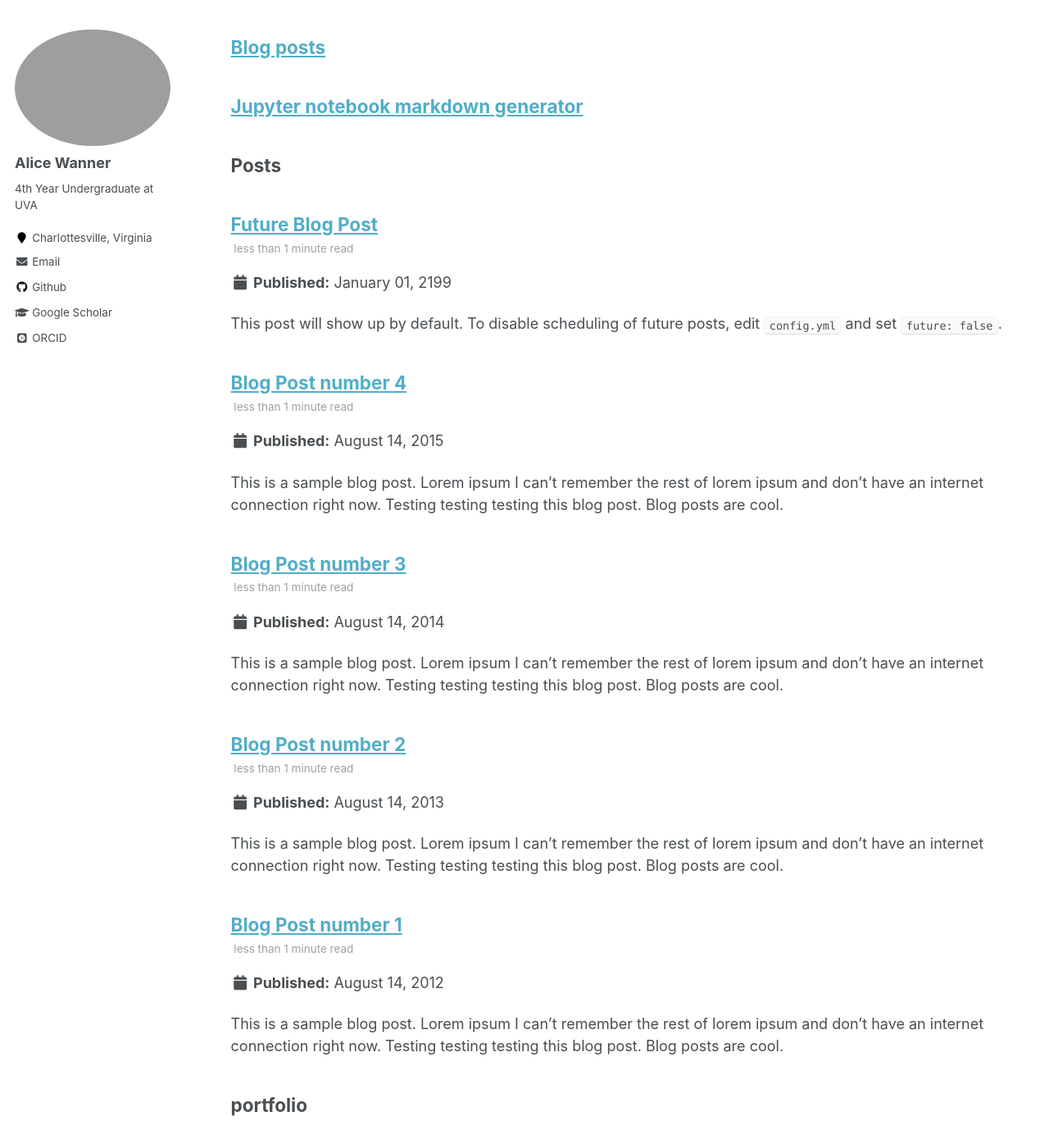
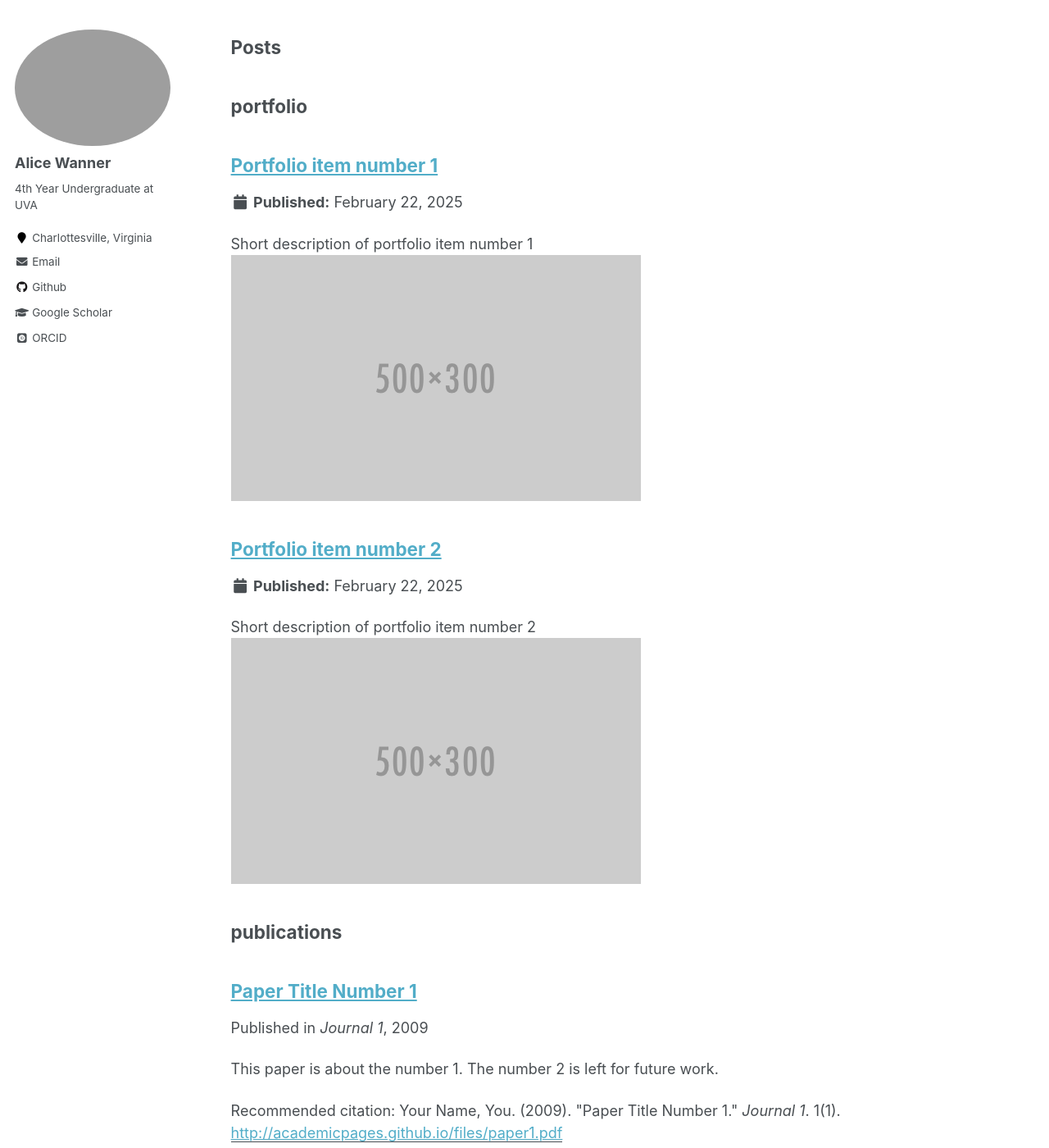
Before and after one commit to alicewanner/alicewanner.github.io, a Jekyll site: the page built from _pages/sitemap.md, in a window 1280 px wide and 1400 px high, scrolled down 1605 px. Shown: the whole window at 82% size. Built offline with Jekyll 4.4.1, drawn with Linux system fonts in a browser that asks for light colours; some web fonts are replaced; some of the changed text lies outside the part shown.

```diff
--- a/_pages/terms.md
+++ /dev/null
@@ -1,39 +0,0 @@
----
-permalink: /terms/
-title: "Terms and Privacy Policy"
-modified: 2016-06-06
----
-
-{% include base_path %}
-{% include toc %}
-
-## Privacy Policy
-
-The privacy of my visitors is extremely important. This Privacy Policy outlines the types of personal information that is received and collected and how it is used.
-
-First and foremost, I will never share your email address or any other personal information to anyone without your direct consent.
-
-### Log Files
-
-Like many other websites, this site uses log files to help learn about when, from where, and how often traffic flows to this site. The information in these log files include:
-
-* Internet Protocol addresses (IP)
-* Types of browser
-* Internet Service Provider (ISP)
-* Date and time stamp
-* Referring and exit pages
-* Number of clicks
-
-All of this information is not linked to anything that is personally identifiable.
-
-### Cookies and Web Beacons
-
-When you visit this site "convenience" cookies are stored on your computer when you submit a comment to help you log in faster to [Disqus](http://disqus.com) the next time you leave a comment.
-
-Third-party advertisers may also place and read cookies on your browser and/or use web beacons to collect information. This site has no access or control over these cookies. You should review the respective privacy policies on any and all third-party ad servers for more information regarding their practices and how to opt-out.
-
-If you wish to disable cookies, you may do so through your web browser options. Instructions for doing so can be found on the specific web browsers' websites.
-
-#### Google Analytics
-
-Google Analytics is a web analytics tool I use to help understand how visitors engage with this website. It reports website trends using cookies and web beacons without identifying individual visitors. You can read [Google Analytics Privacy Policy](http://www.google.com/analytics/learn/privacy.html).
--- a/_posts/2012-08-14-blog-post-1.md
+++ /dev/null
@@ -1,20 +0,0 @@
----
-title: 'Blog Post number 1'
-date: 2012-08-14
-permalink: /posts/2012/08/blog-post-1/
-tags:
-  - cool posts
-  - category1
-  - category2
----
-
-This is a sample blog post. Lorem ipsum I can't remember the rest of lorem ipsum and don't have an internet connection right now. Testing testing testing this blog post. Blog posts are cool.
-
-Headings are cool
-======
-
-You can have many headings
-======
-
-Aren't headings cool?
-------
--- a/_posts/2013-08-14-blog-post-2.md
+++ /dev/null
@@ -1,20 +0,0 @@
----
-title: 'Blog Post number 2'
-date: 2013-08-14
-permalink: /posts/2013/08/blog-post-2/
-tags:
-  - cool posts
-  - category1
-  - category2
----
-
-This is a sample blog post. Lorem ipsum I can't remember the rest of lorem ipsum and don't have an internet connection right now. Testing testing testing this blog post. Blog posts are cool.
-
-Headings are cool
-======
-
-You can have many headings
-======
-
-Aren't headings cool?
-------
--- a/_posts/2014-08-14-blog-post-3.md
+++ /dev/null
@@ -1,20 +0,0 @@
----
-title: 'Blog Post number 3'
-date: 2014-08-14
-permalink: /posts/2014/08/blog-post-3/
-tags:
-  - cool posts
-  - category1
-  - category2
----
-
-This is a sample blog post. Lorem ipsum I can't remember the rest of lorem ipsum and don't have an internet connection right now. Testing testing testing this blog post. Blog posts are cool.
-
-Headings are cool
-======
-
-You can have many headings
-======
-
-Aren't headings cool?
-------
--- a/_posts/2199-01-01-future-post.md
+++ /dev/null
@@ -1,11 +0,0 @@
----
-title: 'Future Blog Post'
-date: 2199-01-01
-permalink: /posts/2012/08/blog-post-4/
-tags:
-  - cool posts
-  - category1
-  - category2
----
-
-This post will show up by default. To disable scheduling of future posts, edit `config.yml` and set `future: false`.
```
Also changed, not shown: _pages/about.md (+3 -2 lines), _pages/year-archive.html (deleted, +0 -19 lines), _posts/2015-08-14-blog-post-4.md (deleted, +0 -20 lines), _posts/2025-02-enviroday.md (added, +15 -0 lines), 2 other files.
